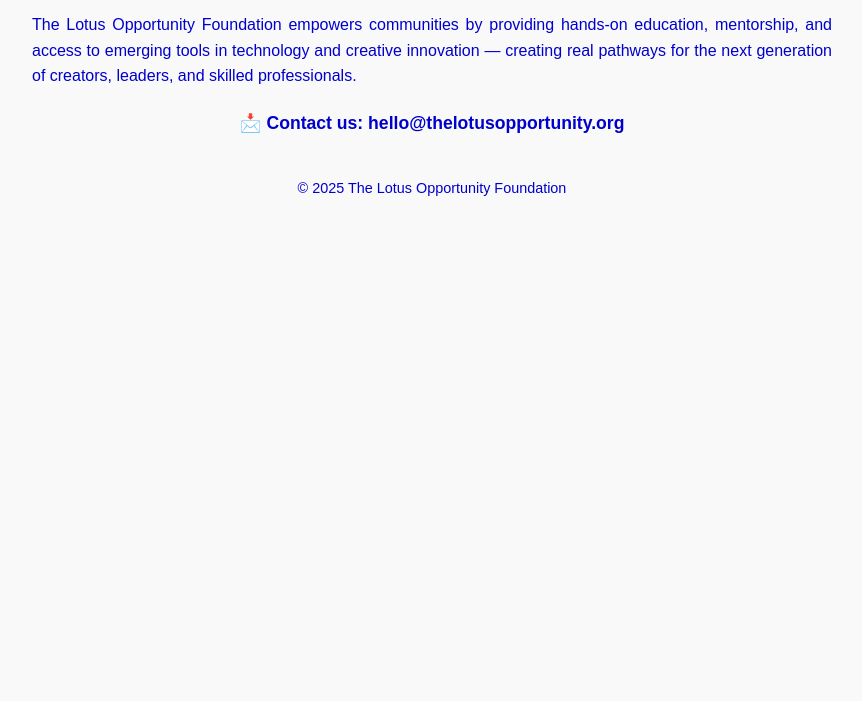
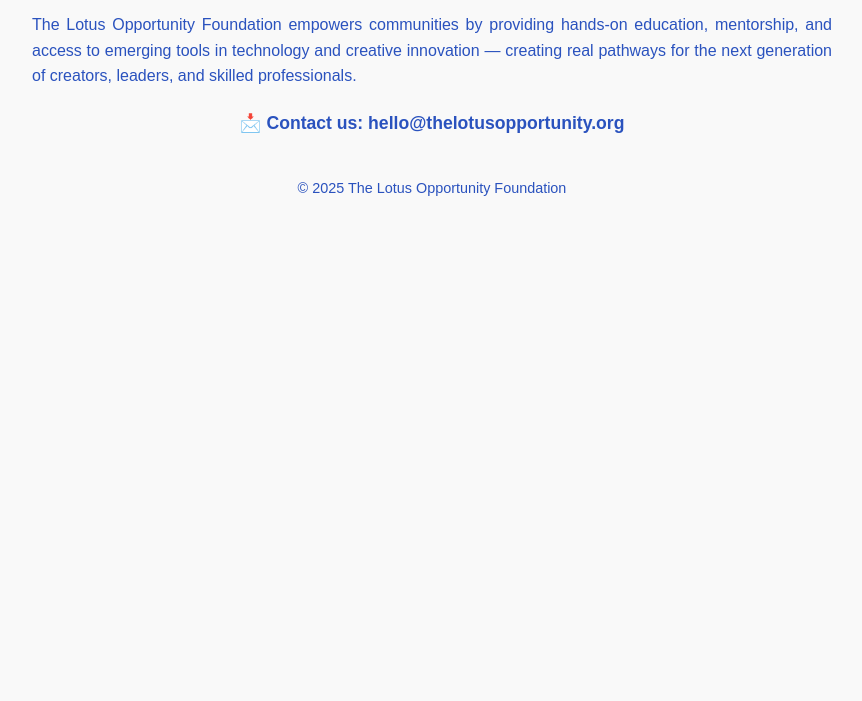
Before and after one commit to The-LotusOpportunity/thelotusopportunity, a plain HTML site: page index.html in a window 1280 px wide. Shown: the part 99-800 px from the top of the page, without its empty margins (208-1070 px from the left). Drawn offline with Linux system fonts and the light colour scheme.

Commit message:
Update index.html

```diff
--- a/index.html
+++ b/index.html
@@ -9,7 +9,7 @@
       font-family: Arial, sans-serif;
       line-height: 1.6;
       margin: 40px;
-      color: #0000cd; /* your chosen font color */
+      color: #2a52be; /* your chosen font color */
       background-color: #f9f9f9;
     }
 
```
